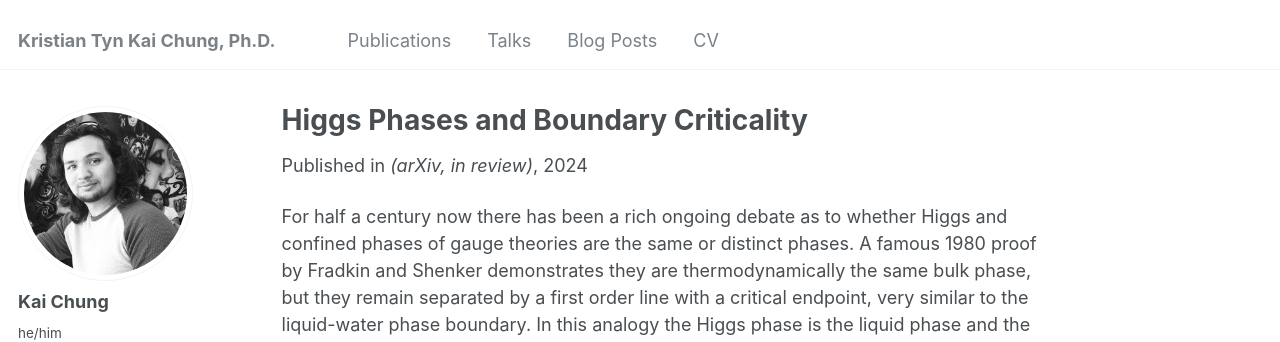
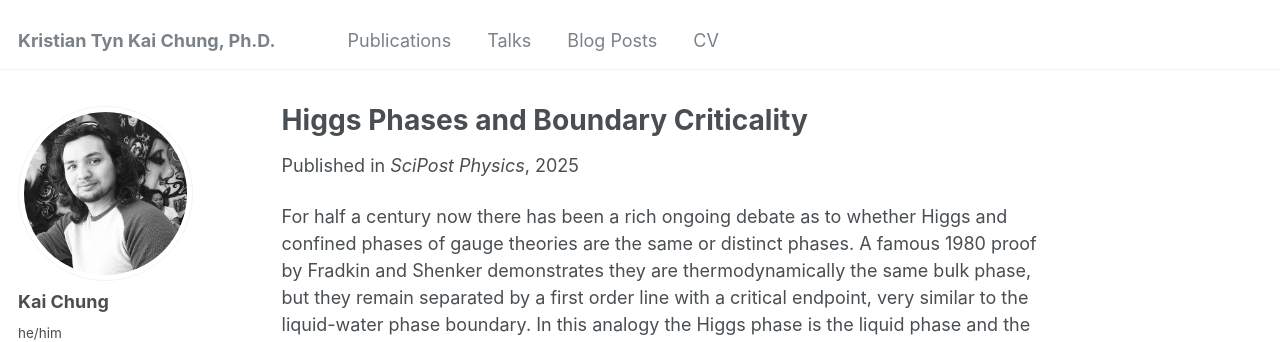
Before and after one commit to ktchung-p/ktchung-p.github.io, a Jekyll site: the page built from _publications/2024-Higgs_Boundaries.md, in a window 1280 px wide and 900 px high. Shown: the top 342 px of the window. Built offline with Jekyll 4.4.1, drawn with Linux system fonts in a browser that asks for light colours; some web fonts are replaced.

Commit message:
Update 2024-Higgs_Boundaries.md

```diff
--- a/_publications/2024-Higgs_Boundaries.md
+++ b/_publications/2024-Higgs_Boundaries.md
@@ -4,10 +4,10 @@ collection: publications
 category: manuscripts
 #permalink: /publication/2009-10-01-paper-title-number-1
 #excerpt: 'This paper is about the number 1. The number 2 is left for future work.'
-date: 2024-04-25
-venue: '(arXiv, in review)'
+date: 2025-10-21
+venue: 'SciPost Physics'
 #slidesurl: 'http://academicpages.github.io/files/slides1.pdf'
-paperurl: 'https://arxiv.org/abs/2404.17001'
+paperurl: 'https://scipost.org/SciPostPhys.19.4.105'
 #citation: 'Your Name, You. (2009). &quot;Paper Title Number 1.&quot; <i>Journal 1</i>. 1(1).'
 ---
 
```
